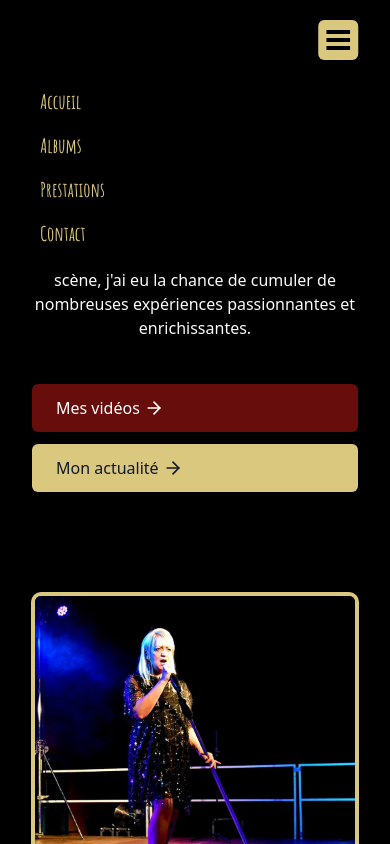
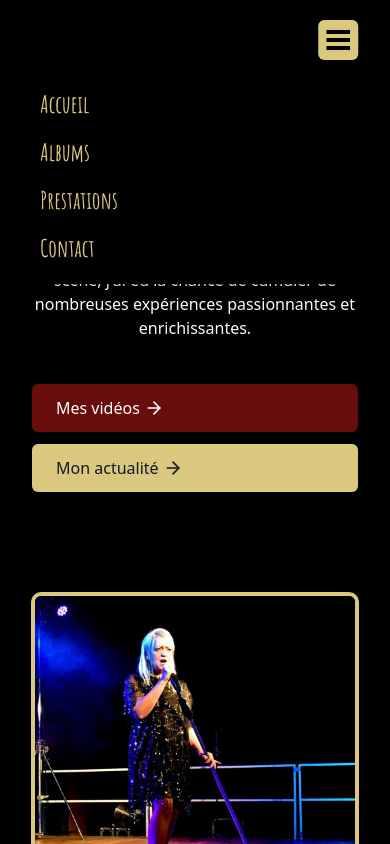
Before and after one commit to MaximHivin/Laurette-Singer-Pro, a website: page index.html in a window 390 px wide. Both pictures are taken after a click on the button 337 px from the left and 40 px from the top of the page. Shown: the top 844 px of the page. Drawn offline with nearby package versions, Linux system fonts and the light colour scheme; files that its build step writes are made by us from their sources; a web font is replaced by a local one.

Commit message:
modification taille menu mobile

```diff
--- a/index.html
+++ b/index.html
@@ -64,19 +64,19 @@
 <ul class="toggle-menu hidden p-2">
 
     <li>
-        <a href="#accueil" class="block px-3 py-2 rounded-md text-xl font-family2 text-gold hover:text-gray-50 hover:bg-gray-50">Accueil</a>
+        <a href="#accueil" class="block px-3 py-2 rounded-md text-2xl font-family2 text-gold hover:text-gray-50 hover:bg-gray-50">Accueil</a>
     </li>
 
     <li>
-        <a href="#album" class="block px-3 py-2 rounded-md text-xl font-family2 text-gold hover:text-gray-50 hover:bg-gray-50">Albums</a>
+        <a href="#album" class="block px-3 py-2 rounded-md text-2xl font-family2 text-gold hover:text-gray-50 hover:bg-gray-50">Albums</a>
     </li>
 
     <li>
-        <a href="#prestations" class="block px-3 py-2 rounded-md text-xl font-family2 text-gold hover:text-gray-50 hover:bg-gray-50">Prestations</a>
+        <a href="#prestations" class="block px-3 py-2 rounded-md text-2xl font-family2 text-gold hover:text-gray-50 hover:bg-gray-50">Prestations</a>
     </li>
 
     <li>
-        <a href="contact" class="block px-3 py-2 rounded-md text-xl font-family2 text-gold hover:text-gray-50 hover:bg-gray-50">Contact</a>
+        <a href="contact" class="block px-3 py-2 rounded-md text-2xl font-family2 text-gold hover:text-gray-50 hover:bg-gray-50">Contact</a>
     </li>
 
 </ul>
```
